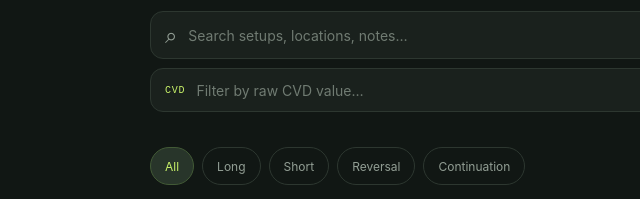
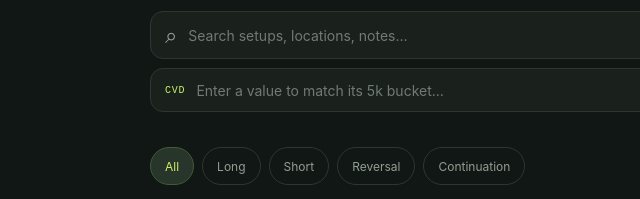
Before and after one commit to faisalkhn693-pixel/XAU-Library, a website: page index.html in a window 1280 px wide. Shown: the part 182-381 px from the top of the page, 119-759 px from the left. Drawn offline with Linux system fonts and the light colour scheme.

Commit message:
Search CVD trades by 5k bucket

```diff
--- a/index.html
+++ b/index.html
@@ -11,7 +11,7 @@
   <main id="app" class="shell">
     <section id="view-library" class="view active"><div class="heading-row"><div><p class="eyebrow">YOUR EDGE, DOCUMENTED</p><h1>Library</h1></div><button class="primary compact" data-action="add">＋ New setup</button></div>
       <div class="search-wrap"><span>⌕</span><input id="search" type="search" placeholder="Search setups, locations, notes…" aria-label="Search setups"></div>
-      <label class="search-wrap cvd-search-wrap"><span class="cvd-search-label">CVD</span><input id="cvd-search" type="search" inputmode="decimal" placeholder="Filter by raw CVD value…" aria-label="Search historic trades by raw CVD value"></label>
+      <label class="search-wrap cvd-search-wrap"><span class="cvd-search-label">CVD</span><input id="cvd-search" type="search" inputmode="decimal" placeholder="Enter a value to match its 5k bucket…" aria-label="Search historic trades by CVD bucket"></label>
       <p id="cvd-match-count" class="cvd-match-count" aria-live="polite"></p>
       <div class="filters" id="filters"></div><div id="setup-list" class="setup-list"></div>
     </section>
```
